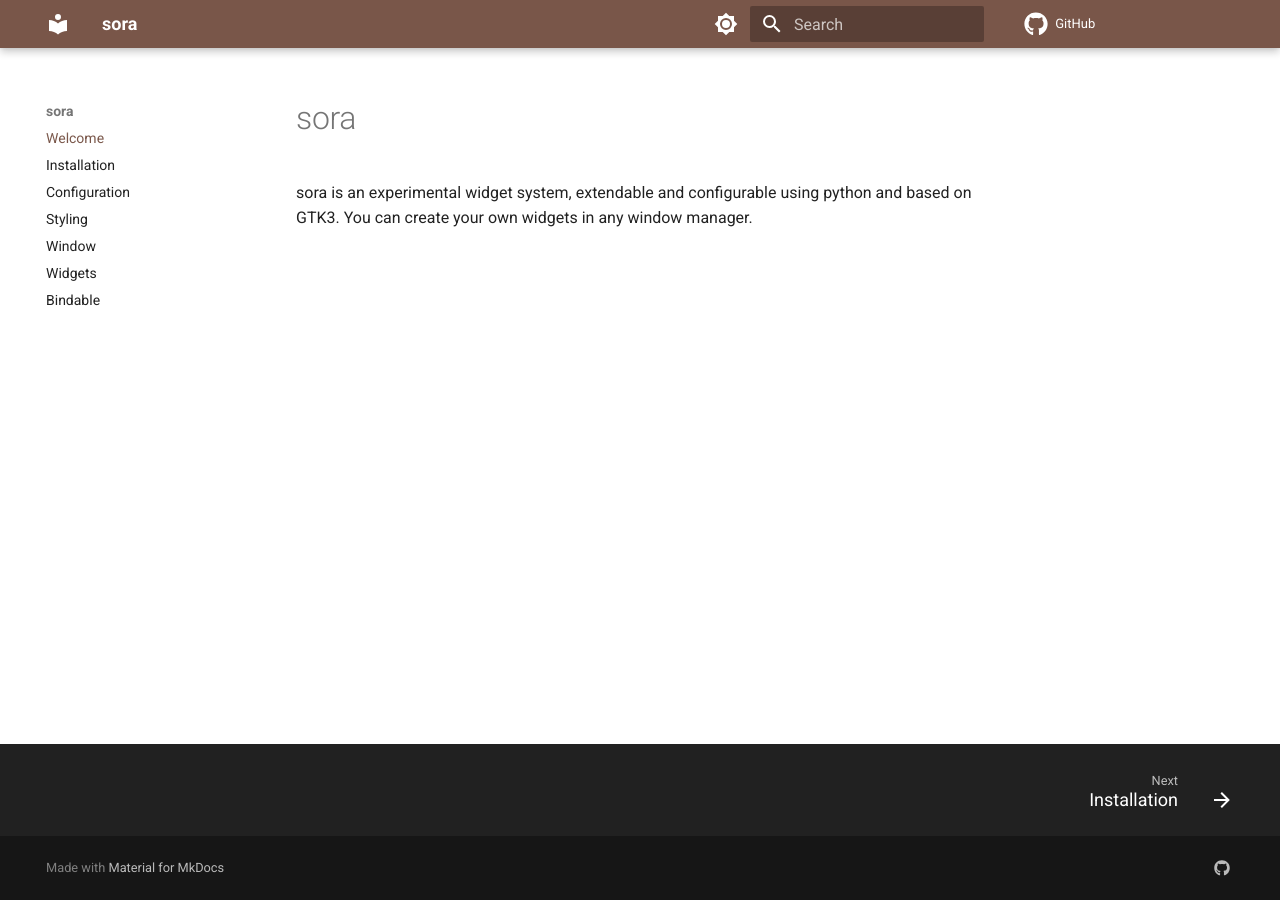
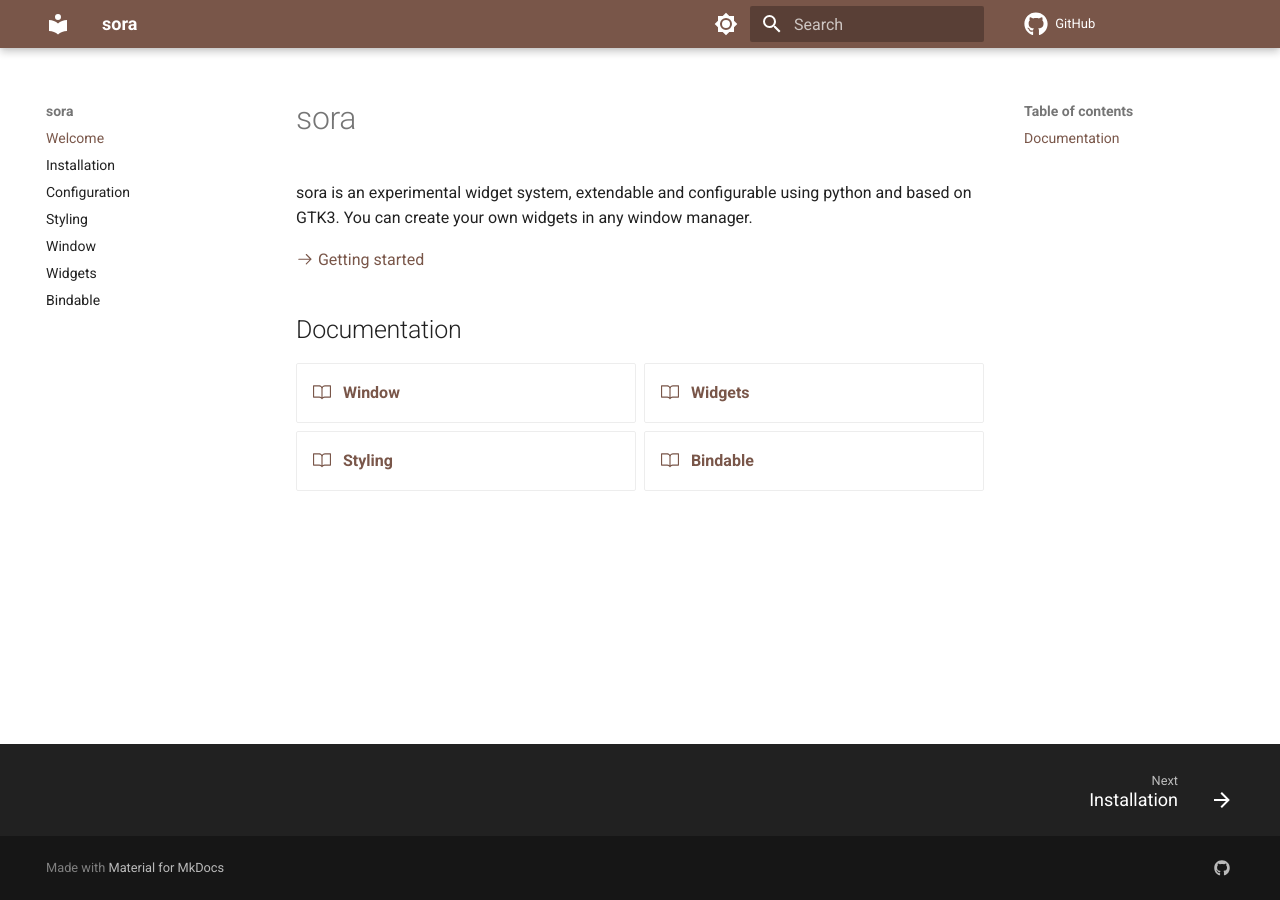
Before and after one commit to davidborzek/sora, an MkDocs documentation site: the page built from docs/index.md, in a window 1280 px wide. Built offline with MkDocs 1.6.1 and Material for MkDocs 9.7.7, drawn with Linux system fonts in a browser that asks for light colours; comment, search, counter and statistics services are not loaded.

Commit message:
docs: adapt wiki start page

```diff
--- a/docs/index.md
+++ b/docs/index.md
@@ -2,3 +2,16 @@
 
 sora is an experimental widget system, extendable and configurable using python and based on GTK3.
 You can create your own widgets in any window manager.
+
+[:octicons-arrow-right-24: Getting started](installation.md)
+
+## Documentation
+
+<div class="grid cards" markdown>
+
+- [:octicons-book-24: &nbsp; **Window**](window.md)
+- [:octicons-book-24: &nbsp; **Widgets**](widgets.md)
+- [:octicons-book-24: &nbsp; **Styling**](styling.md)
+- [:octicons-book-24: &nbsp; **Bindable**](bindable.md)
+
+</div>
--- a/mkdocs.yml
+++ b/mkdocs.yml
@@ -58,6 +58,7 @@ markdown_extensions:
   - pymdownx.tabbed:
       alternate_style: true
   - attr_list
+  - md_in_html
   - pymdownx.emoji:
       emoji_index: !!python/name:material.extensions.emoji.twemoji
       emoji_generator: !!python/name:material.extensions.emoji.to_svg
```
